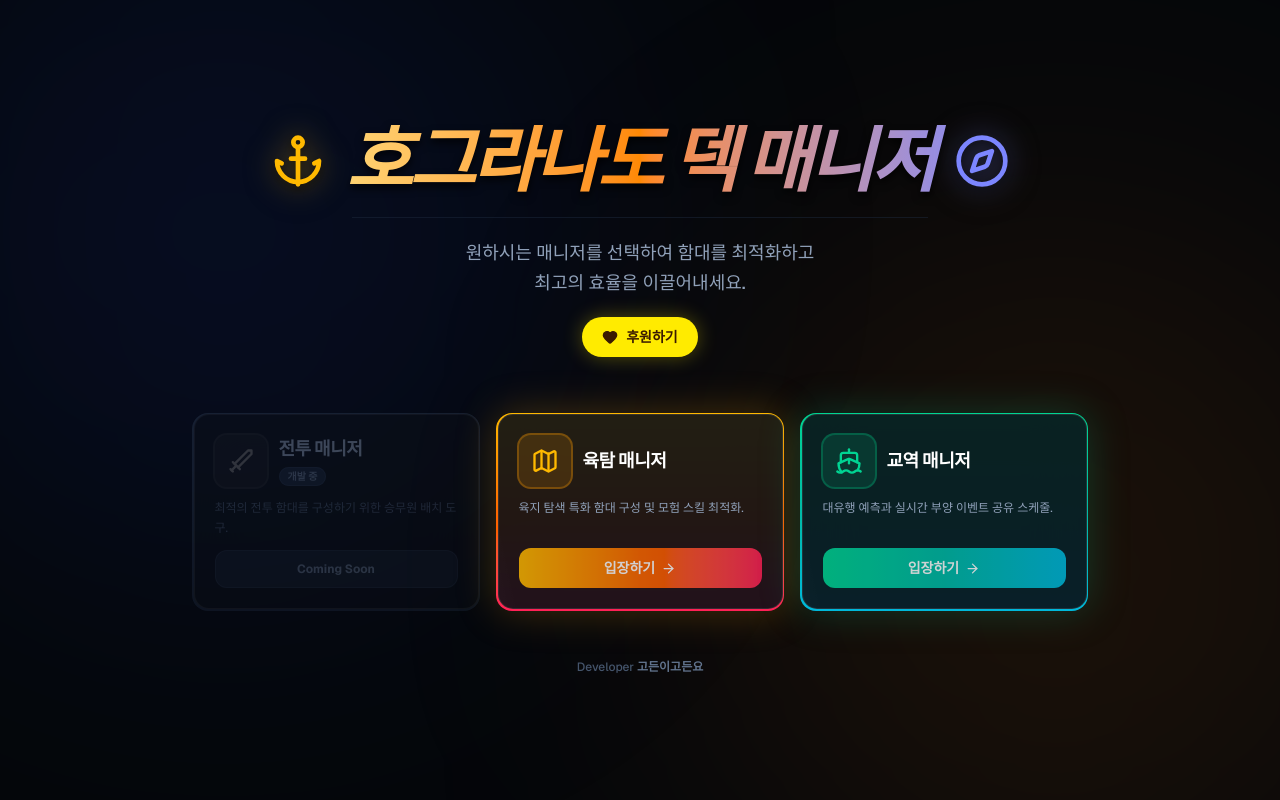
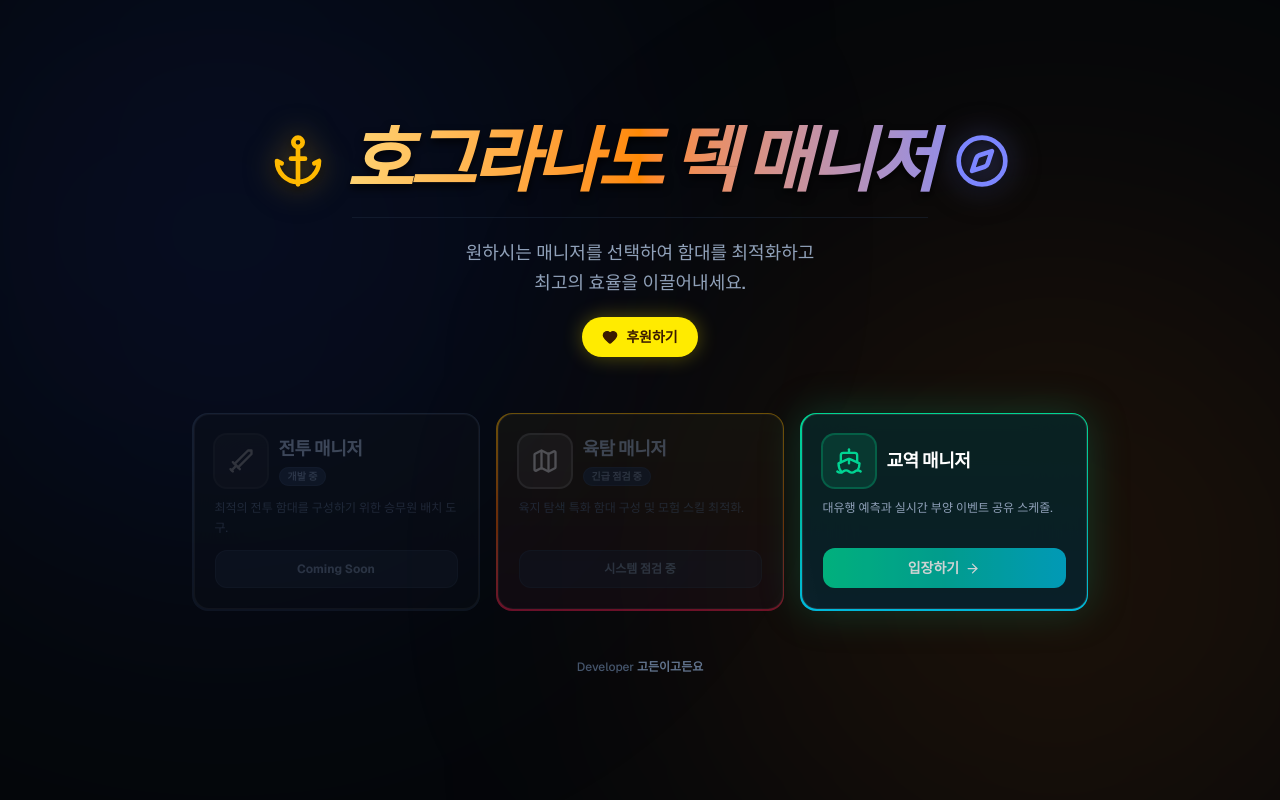
Before and after one commit to kosh9099/origin-deck-manager, a Next.js app: page / in a window 1280 px wide. Built offline with nearby package versions, Linux system fonts and the light colour scheme.

Commit message:
Update page.tsx

```diff
--- a/app/page.tsx
+++ b/app/page.tsx
@@ -16,7 +16,7 @@ const managers = [
     active: false,
   },
   {
-    href: '/land',
+    href: null,
     icon: Map,
     iconColor: 'text-amber-400',
     iconBg: 'bg-amber-500/15',
@@ -24,8 +24,8 @@ const managers = [
     gradient: 'from-amber-400 via-orange-500 to-rose-500',
     label: '육탐 매니저',
     desc: '육지 탐색 특화 함대 구성 및 모험 스킬 최적화.',
-    badge: null,
-    active: true,
+    badge: '긴급 점검 중',
+    active: false,
     glow: 'shadow-[0_0_40px_rgba(245,158,11,0.25)] hover:shadow-[0_0_70px_rgba(245,158,11,0.45)]',
   },
   {
@@ -127,7 +127,8 @@ export default function Home() {
         Developer <b className="text-slate-500">고든이고든요</b>
       </p>
 
-      <style dangerouslySetInnerHTML={{__html: `
+      <style dangerouslySetInnerHTML={{
+        __html: `
         @keyframes shimmer { 0% { transform: translateX(-100%) skewX(-12deg); } 100% { transform: translateX(300%) skewX(-12deg); } }
       `}} />
     </div>
```
